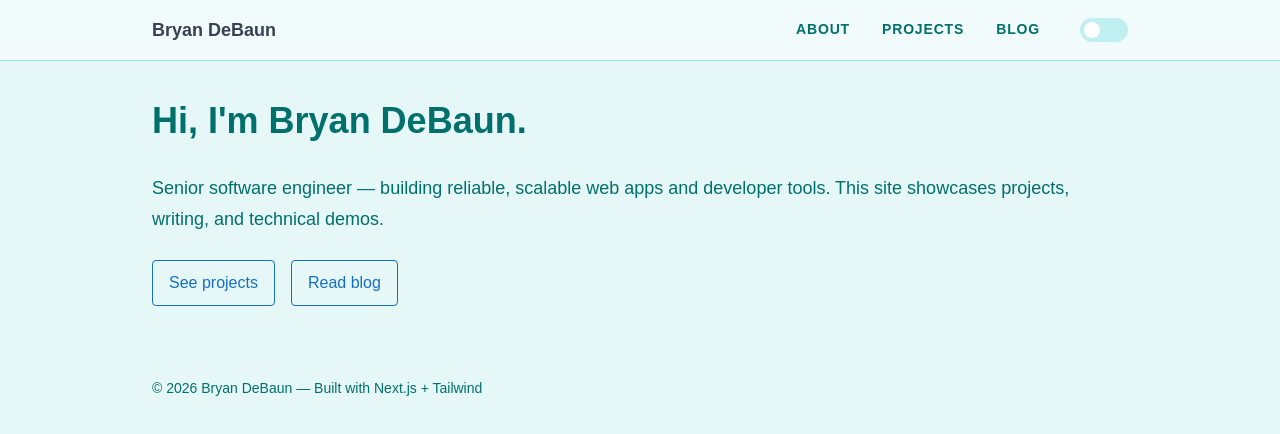
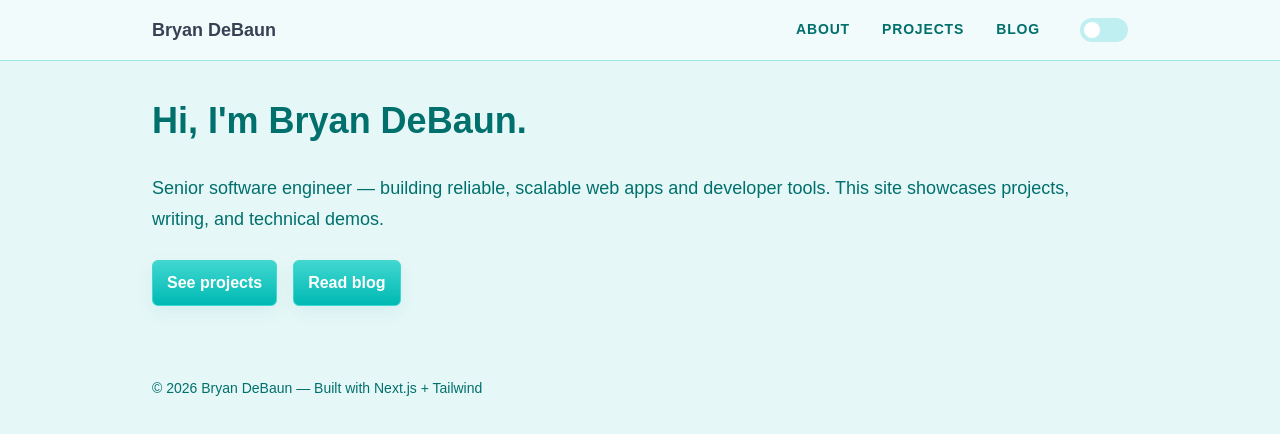
Before and after one commit to bryan-debaun/bryandebaun.dev, a Next.js app: page / in a window 1280 px wide. Shown: the top 434 px of the page. Built offline with nearby package versions, Linux system fonts and the light colour scheme.

Commit message:
style: use primary CTAs on homepage

```diff
--- a/src/app/page.tsx
+++ b/src/app/page.tsx
@@ -6,8 +6,8 @@ export default function Home() {
       <h1 className="font-bold">Hi, I&apos;m Bryan DeBaun.</h1>
       <p className="text-lg">Senior software engineer — building reliable, scalable web apps and developer tools. This site showcases projects, writing, and technical demos.</p>
       <p className="mt-6">
-        <Link href="/projects" className="inline-block rounded border px-4 py-2 no-underline btn btn--neon">See projects</Link>
-        <Link href="/blog" className="ml-4 inline-block rounded border px-4 py-2 no-underline btn btn--neon">Read blog</Link>
+        <Link href="/projects" className="inline-block rounded px-4 py-2 no-underline btn btn--primary">See projects</Link>
+        <Link href="/blog" className="ml-4 inline-block rounded px-4 py-2 no-underline btn btn--primary">Read blog</Link>
       </p>
     </div>
   );
```
